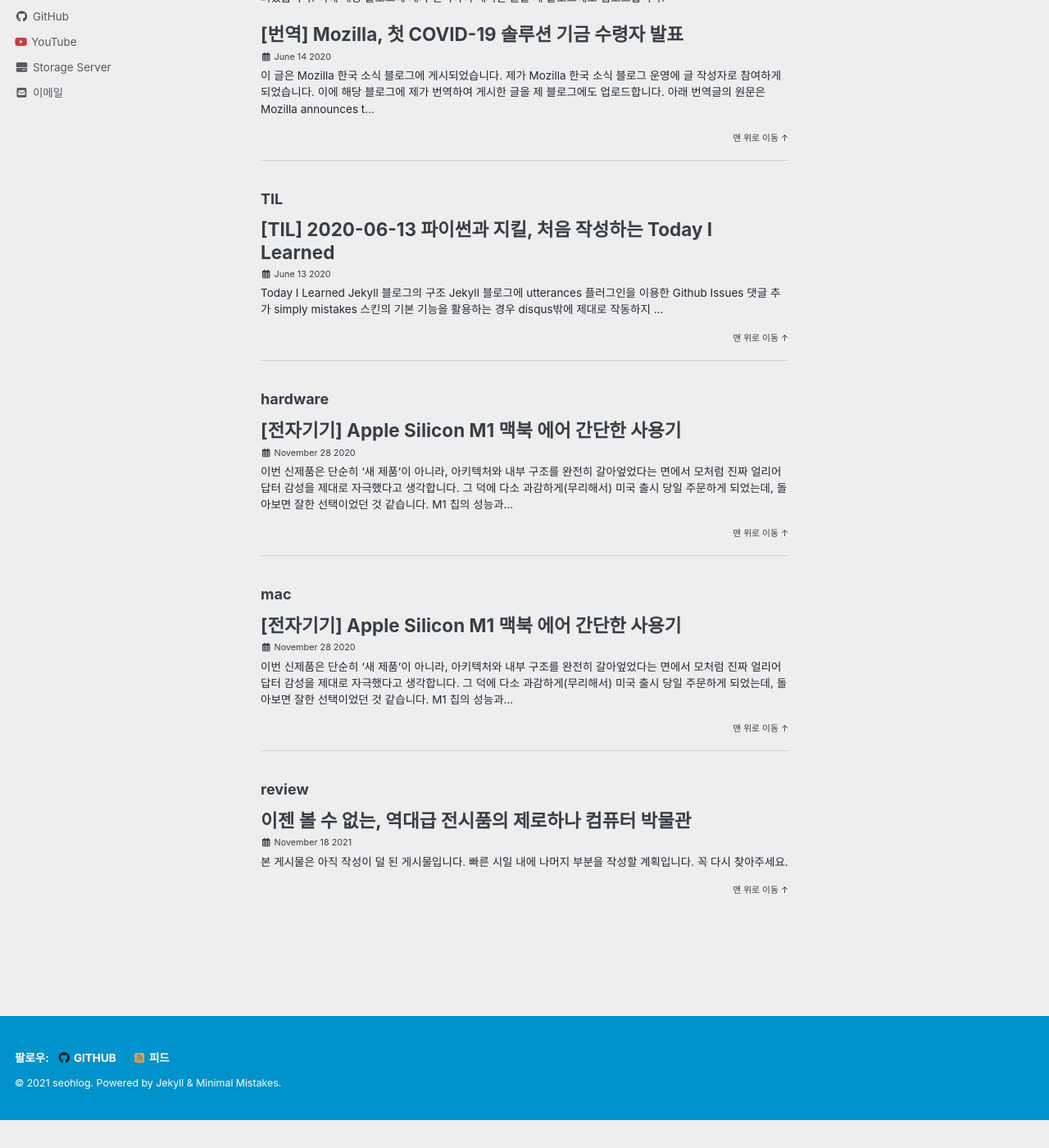
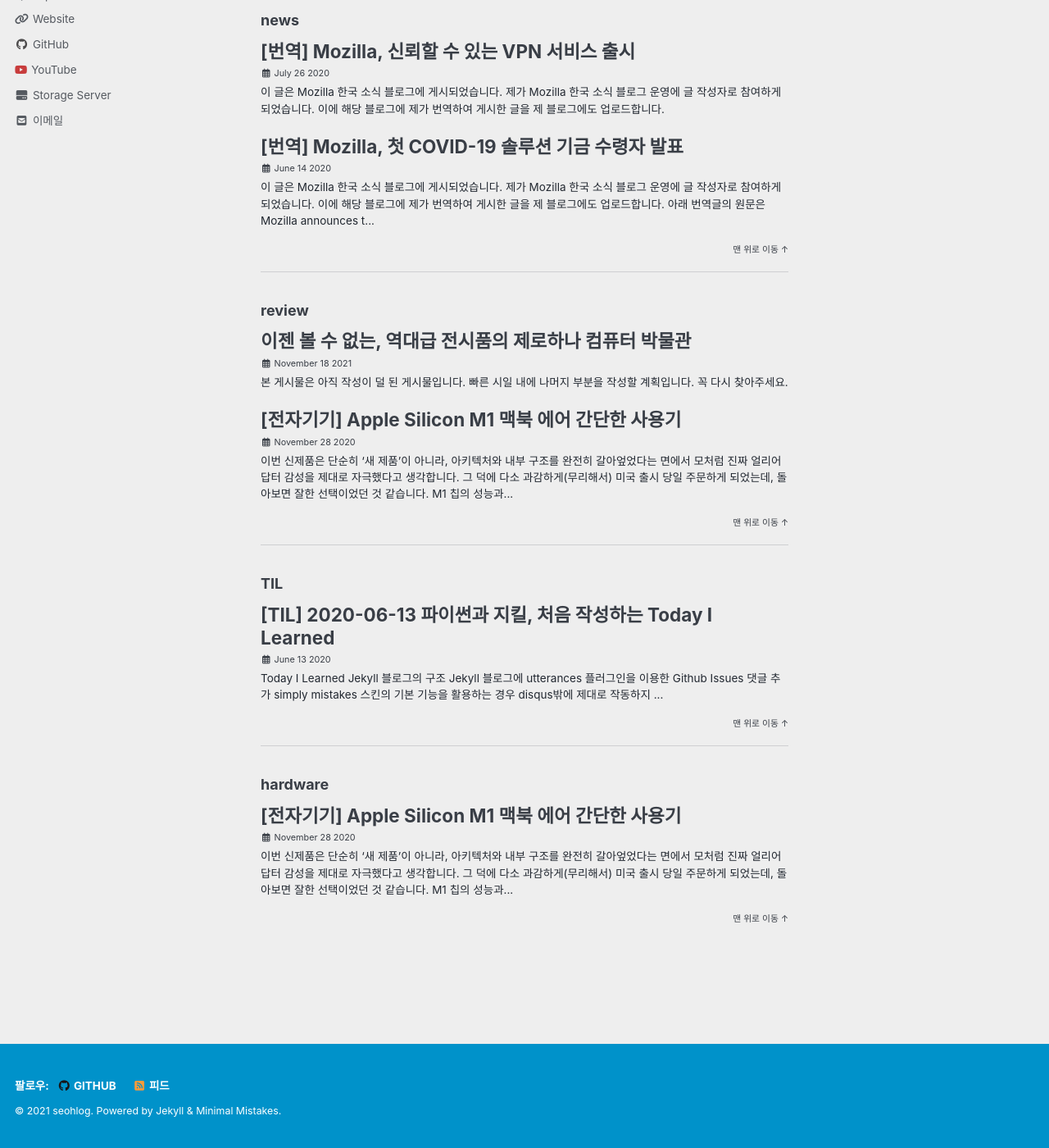
Before and after one commit to ohseyong/ohseyong.github.io, a Jekyll site: the page built from _pages/category_archive.md, in a window 1280 px wide and 1400 px high, scrolled down 2143 px. Shown: the whole window at 82% size. Built offline with Jekyll 4.4.1, drawn with Linux system fonts in a browser that asks for light colours; cached includes are drawn as plain includes; nearby versions of some CDN libraries; before the commit the page ends 3509 px from its top, so only the background shows below that; some of the changed text lies outside the part shown.

Commit message:
Update 2020-11-29-Macbook-with-Apple-Silicone-Review.md

```diff
--- a/_posts/2020-11-29-Macbook-with-Apple-Silicone-Review.md
+++ b/_posts/2020-11-29-Macbook-with-Apple-Silicone-Review.md
@@ -2,7 +2,7 @@
 title: "[전자기기] Apple Silicon M1 맥북 에어 간단한 사용기"
 excerpt: # "컴파일 옵션 : 외부 라이브러리를 이용한 컴파일 등의 내용들"
 date: 2020-11-29 02:00:00 +0900
-categories: hardware mac
+categories: review hardware macOS
 tags: Mac Apple AppleSilicon M1 review
 header:
   teaser: /assets/M1Chip.png
```
